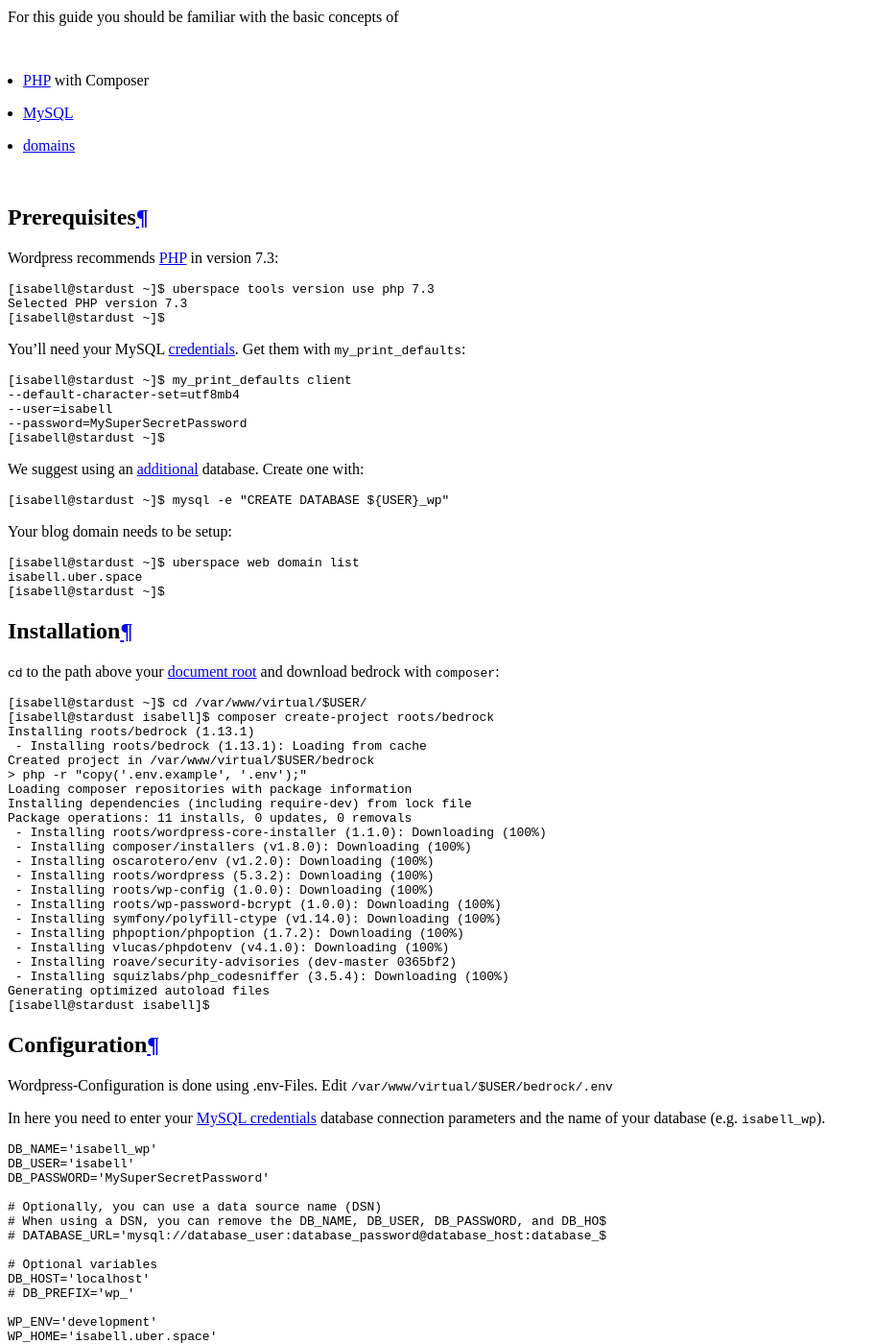
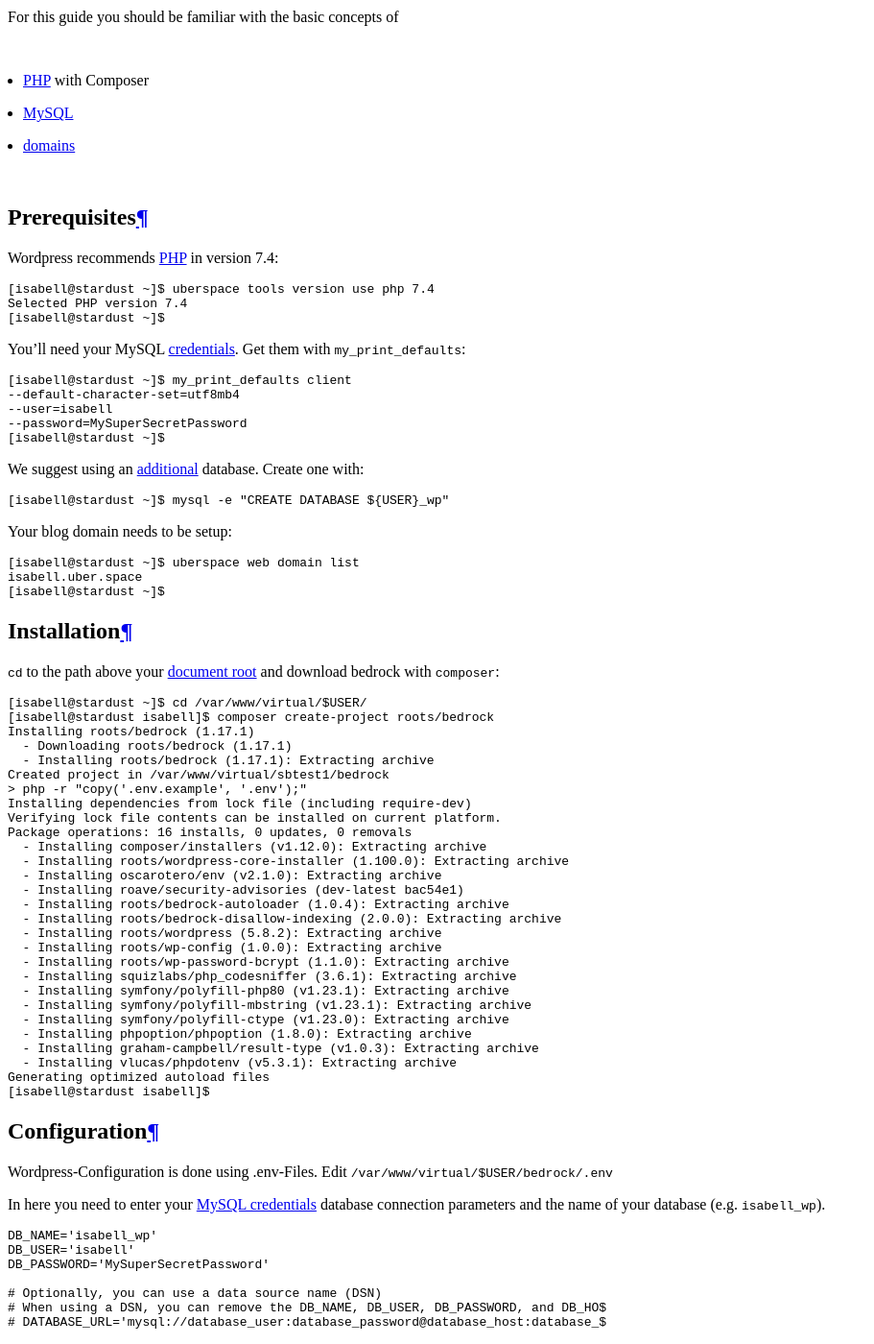
Before and after one commit to Uberspace/lab, a Sphinx documentation site: the page built from source/guide_wordpress-bedrock.rst, in a window 1280 px wide and 1400 px high, scrolled down 4678 px. Shown: the whole window at 96% size, without its empty margins (0-911 px from the left). Built offline with Sphinx 7.4.7 and the Read the Docs theme 2.0.0, drawn with Linux system fonts in a browser that asks for light colours; some of the changed text lies outside the part shown.

Commit message:
[wp_bedrock] check w/ cur versions
tested installation guide incl plugin & theme installation with current version. works fine, no changes necessary.

```diff
--- a/source/guide_wordpress-bedrock.rst
+++ b/source/guide_wordpress-bedrock.rst
@@ -37,12 +37,12 @@
 Prerequisites
 =============
 
-Wordpress recommends PHP_ in version 7.3:
+Wordpress recommends PHP_ in version 7.4:
 
 ::
 
- [isabell@stardust ~]$ uberspace tools version use php 7.3
- Selected PHP version 7.3
+ [isabell@stardust ~]$ uberspace tools version use php 7.4
+ Selected PHP version 7.4
  [isabell@stardust ~]$
 
 .. include:: includes/my-print-defaults.rst
@@ -68,24 +68,30 @@
 
  [isabell@stardust ~]$ cd /var/www/virtual/$USER/
  [isabell@stardust isabell]$ composer create-project roots/bedrock
- Installing roots/bedrock (1.13.1)
-  - Installing roots/bedrock (1.13.1): Loading from cache
- Created project in /var/www/virtual/$USER/bedrock
+ Installing roots/bedrock (1.17.1)
+   - Downloading roots/bedrock (1.17.1)
+   - Installing roots/bedrock (1.17.1): Extracting archive
+ Created project in /var/www/virtual/sbtest1/bedrock
  > php -r "copy('.env.example', '.env');"
- Loading composer repositories with package information
- Installing dependencies (including require-dev) from lock file
- Package operations: 11 installs, 0 updates, 0 removals
-  - Installing roots/wordpress-core-installer (1.1.0): Downloading (100%)
-  - Installing composer/installers (v1.8.0): Downloading (100%)
-  - Installing oscarotero/env (v1.2.0): Downloading (100%)
-  - Installing roots/wordpress (5.3.2): Downloading (100%)
-  - Installing roots/wp-config (1.0.0): Downloading (100%)
-  - Installing roots/wp-password-bcrypt (1.0.0): Downloading (100%)
-  - Installing symfony/polyfill-ctype (v1.14.0): Downloading (100%)
-  - Installing phpoption/phpoption (1.7.2): Downloading (100%)
-  - Installing vlucas/phpdotenv (v4.1.0): Downloading (100%)
-  - Installing roave/security-advisories (dev-master 0365bf2)
-  - Installing squizlabs/php_codesniffer (3.5.4): Downloading (100%)
+ Installing dependencies from lock file (including require-dev)
+ Verifying lock file contents can be installed on current platform.
+ Package operations: 16 installs, 0 updates, 0 removals
+   - Installing composer/installers (v1.12.0): Extracting archive
+   - Installing roots/wordpress-core-installer (1.100.0): Extracting archive
+   - Installing oscarotero/env (v2.1.0): Extracting archive
+   - Installing roave/security-advisories (dev-latest bac54e1)
+   - Installing roots/bedrock-autoloader (1.0.4): Extracting archive
+   - Installing roots/bedrock-disallow-indexing (2.0.0): Extracting archive
+   - Installing roots/wordpress (5.8.2): Extracting archive
+   - Installing roots/wp-config (1.0.0): Extracting archive
+   - Installing roots/wp-password-bcrypt (1.1.0): Extracting archive
+   - Installing squizlabs/php_codesniffer (3.6.1): Extracting archive
+   - Installing symfony/polyfill-php80 (v1.23.1): Extracting archive
+   - Installing symfony/polyfill-mbstring (v1.23.1): Extracting archive
+   - Installing symfony/polyfill-ctype (v1.23.0): Extracting archive
+   - Installing phpoption/phpoption (1.8.0): Extracting archive
+   - Installing graham-campbell/result-type (v1.0.3): Extracting archive
+   - Installing vlucas/phpdotenv (v5.3.1): Extracting archive
  Generating optimized autoload files
  [isabell@stardust isabell]$
 
@@ -113,7 +119,7 @@
  # DB_PREFIX='wp_'
 
  WP_ENV='development'
- WP_HOME='isabell.uber.space'
+ WP_HOME='https://isabell.uber.space'
  WP_SITEURL="${WP_HOME}/wp"
 
  # Generate your keys here: https://roots.io/salts.html
@@ -167,11 +173,16 @@
  [isabell@stardust bedrock]$ composer require wpackagist-plugin/simple-page-ordering
  Using version ^2.3 for wpackagist-plugin/simple-page-ordering
  ./composer.json has been updated
+ Running composer update wpackagist-plugin/simple-page-ordering
  Loading composer repositories with package information
- Updating dependencies (including require-dev)
+ Updating dependencies
+ Lock file operations: 1 install, 0 updates, 0 removals
+   - Locking wpackagist-plugin/simple-page-ordering (2.3.4)
+ Writing lock file
+ Installing dependencies from lock file (including require-dev)
  Package operations: 1 install, 0 updates, 0 removals
-  - Installing wpackagist-plugin/simple-page-ordering (2.3.3): Downloading (100%)
- Writing lock file
+   - Downloading wpackagist-plugin/simple-page-ordering (2.3.4)
+   - Installing wpackagist-plugin/simple-page-ordering (2.3.4): Extracting archive
  Generating optimized autoload files
  [isabell@stardust bedrock]$
 
@@ -182,13 +193,18 @@
 
  [isabell@stardust ~]$ cd /var/www/virtual/$USER/bedrock/
  [isabell@stardust bedrock]$ composer require wpackagist-theme/twentytwenty
- Using version ^1.1 for wpackagist-theme/twentytwenty
+ Using version ^1.8 for wpackagist-theme/twentytwenty
  ./composer.json has been updated
+ Running composer update wpackagist-theme/twentytwenty
  Loading composer repositories with package information
- Updating dependencies (including require-dev)
+ Updating dependencies
+ Lock file operations: 1 install, 0 updates, 0 removals
+   - Locking wpackagist-theme/twentytwenty (1.8)
+ Writing lock file
+ Installing dependencies from lock file (including require-dev)
  Package operations: 1 install, 0 updates, 0 removals
-  - Installing wpackagist-theme/twentytwenty (1.1): Downloading (100%)
- Writing lock file
+   - Downloading wpackagist-theme/twentytwenty (1.8)
+   - Installing wpackagist-theme/twentytwenty (1.8): Extracting archive
  Generating optimized autoload files
  [isabell@stardust bedrock]$
 
@@ -246,6 +262,6 @@
 
 ----
 
-Tested with Bedrock 1.13.1, Uberspace 7.4.4
+Tested with Bedrock 1.17.1, Uberspace 7.11.5
 
 .. author_list::
```
